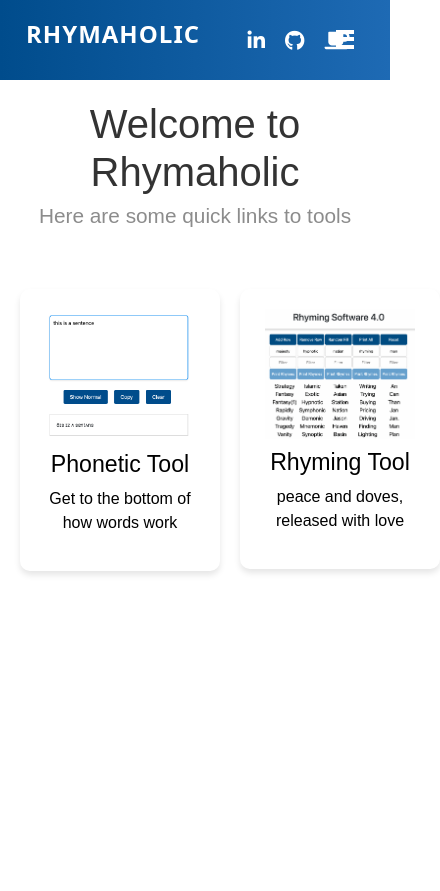
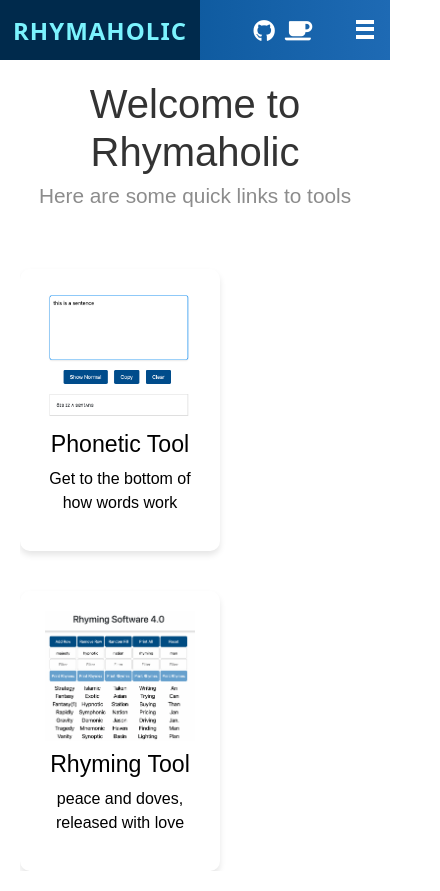
Before and after one commit to Dima49131/Rhymaholic, a React (Vite) app in the folder Rhymaholic/: page / in a window 390 px wide. Shown: the whole page, 440 px wide, since content can reach past the window. Before the commit the page ends 844 px from the top, so only its background shows below. Built offline with nearby package versions, Linux system fonts and the light colour scheme.

Commit message:
Navbar for phones css improved UX

```diff
--- a/Rhymaholic/src/App.css
+++ b/Rhymaholic/src/App.css
@@ -2,7 +2,7 @@
 
 nav {
   background: linear-gradient(to right, #004c8c, #1e6ab4); /* Blue gradient */
-  padding: 10px 20px;
+  padding: 0px 0px;
   position:relative;
   top: 0;
   z-index: 1000;
@@ -18,18 +18,19 @@
 
 .navbarbrand {
   position: absolute;
+  top: 0;
   left: 0;
-  top: 5px;
+  padding: 13px;
   font-size: 24px;
   font-weight: bold;
   color: white;
   text-transform: uppercase;
   letter-spacing: 1px;
-  color: rgb(255, 255, 255);
-  background-color:#1e69b400;
+  background-color: transparent;
   border: none;
   transition: background-color 0.3s ease;
-  }
+}
+
   .navbarbrand:hover {
       color: #7bf3fe;
       background-color:#002a4c;
@@ -66,12 +67,13 @@
 
 /* Navbar icons */
 .navbar-icons {
-  display: flex;
-  gap: 20px;
+  display:flex;
+  gap: 10px;
 }
 
 .navbar-icons i {
-  font-size: 20px;
+
+  font-size: 22px;
   color: white;
   transition: color 0.3s ease;
 }
--- a/Rhymaholic/src/Home.css
+++ b/Rhymaholic/src/Home.css
@@ -28,7 +28,10 @@
 }
 .tools-grid {
     display: flex;
+    flex-wrap: wrap; /* This enables wrapping */
     gap: 20px;
+    overflow-x: hidden; /* Hide horizontal overflow */
+    overflow-y: auto; /* Enable vertical scrolling if needed */
 }
 
 .tool-box {
--- a/Rhymaholic/src/Navbar.jsx
+++ b/Rhymaholic/src/Navbar.jsx
@@ -25,16 +25,14 @@
   return (
     <nav>
       <div className="navbar">
-      <Link to="/"><button className="navbarbrand">Rhymaholic</button></Link>
+        <Link to="/"><button className="navbarbrand">Rhymaholic</button></Link>
+
         <ul className="nav-links">
             <li><Link to="/phonetictool">English to Phonetics Tool</Link></li>
             <li><Link to="/rhymingtool">Rhyming Tool</Link></li>
             <li><a href="#">More coming soon!</a></li>
         </ul>
         <div className="navbar-icons">
-          <a href="https://www.linkedin.com/in/dimitri-anderson-b75869298/" target="_blank" className="icon" aria-label="LinkedIn">
-            <i className="fab fa-linkedin-in"></i>
-          </a>
           <a href="https://github.com/Dima49131" target="_blank" className="icon" aria-label="GitHub">
             <i className="fab fa-github"></i>
           </a>
```
